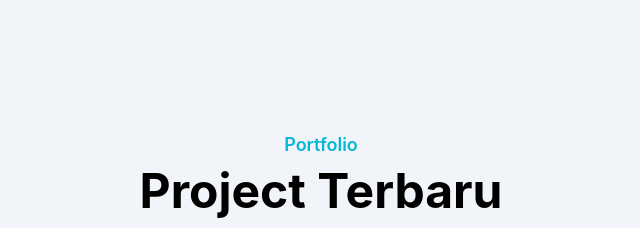
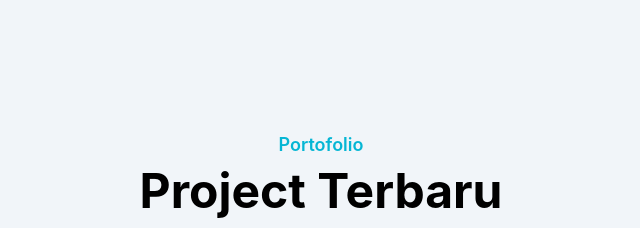
Before and after one commit to miftahululum002/portfolio-tailwind, a website: page src/index.html in a window 1280 px wide. Shown: the part 1380-1608 px from the top of the page, 319-959 px from the left. Drawn offline with nearby package versions, Linux system fonts and the light colour scheme; files that its build step writes are made by us from their sources.

Commit message:
label portofolio

```diff
--- a/src/index.html
+++ b/src/index.html
@@ -164,7 +164,7 @@
         <div class="container">
             <div class="w-full px-4">
                 <div class="max-w-xl mx-auto text-center mb-16">
-                    <h4 class="font-semibold text-lg text-primary mb-2">Portfolio</h4>
+                    <h4 class="font-semibold text-lg text-primary mb-2">Portofolio</h4>
                     <h2 class="font-bold text-3xl mb-4 sm:text-4xl lg:text-5xl">Project Terbaru</h2>
                     <p class="font-medium text-md text-secondary md:text-lg">Lorem ipsum dolor sit amet consectetur
                         adipisicing
```
